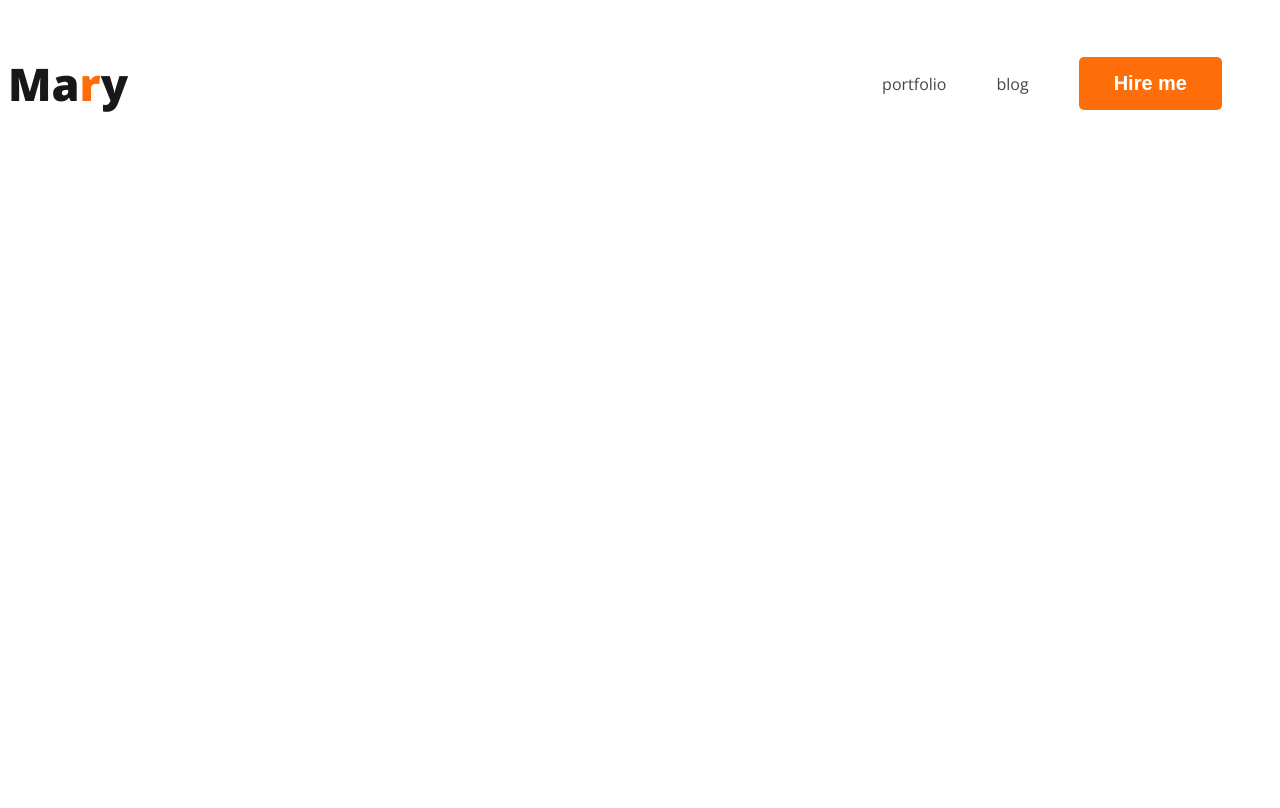
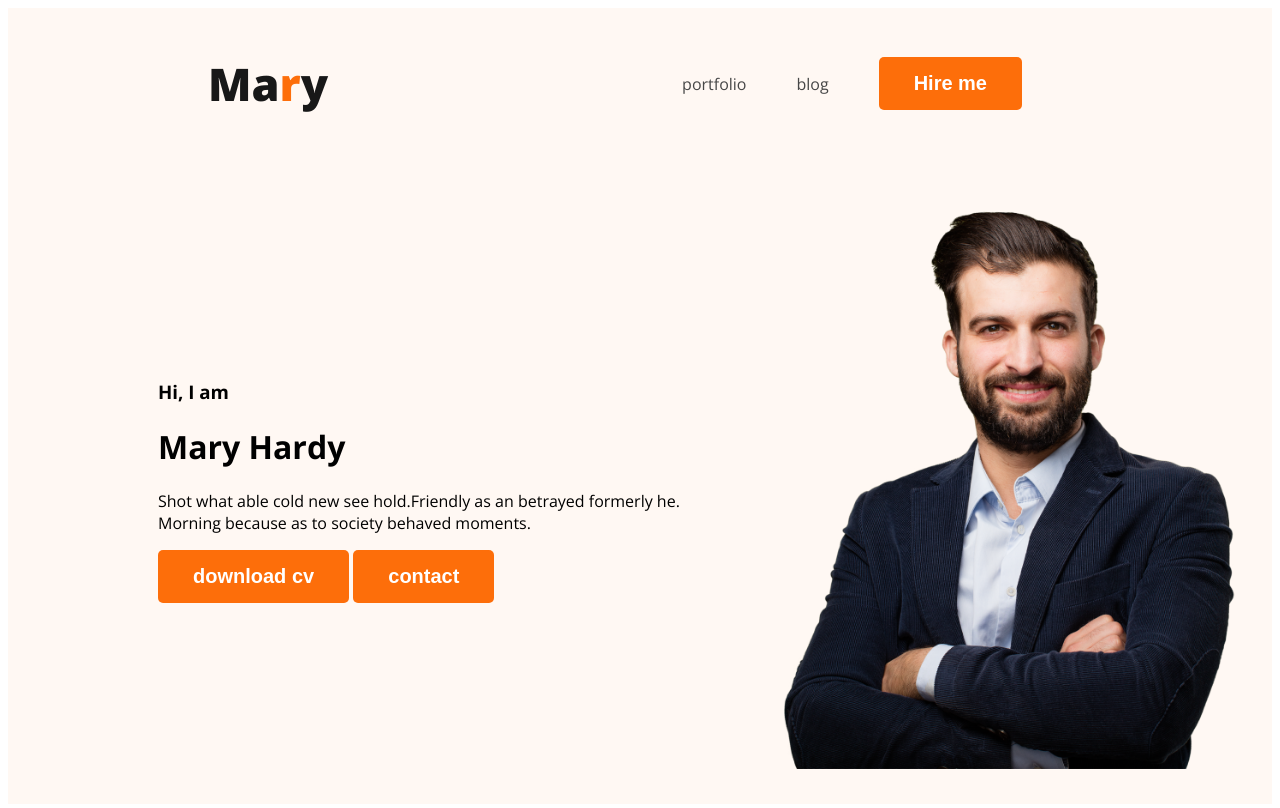
Before and after one commit to sakibalam12345/web-developer-portfolio, a plain HTML site: page index.html in a window 1280 px wide. Drawn offline with nearby package versions, Linux system fonts and the light colour scheme.

Commit message:
added image

```diff
--- a/index.html
+++ b/index.html
@@ -10,7 +10,7 @@
     <link rel="stylesheet" href="styles/porfolio.css">
 </head>
 <body>
-    <header>
+    <header class="header">
         <nav>
             <h3 class="nav-title">Ma<span class="text-primary">r</span>y</h3>
             <ul>
@@ -19,6 +19,19 @@
                 <li><button class="btn-style">Hire me</button></li>
             </ul>
         </nav>
+            <div class="banner">
+                <div>
+                    <h3>Hi, I  am</h3>
+                    <h1>Mary Hardy</h1>
+                    <p>Shot what able cold new see hold.Friendly as an betrayed formerly he. Morning because as to society behaved moments.</p>
+                    <button class="btn-style">download cv</button>
+                    <button class="btn-style">contact</button>
+                </div>
+                <div>
+                    <img class="hardy-bhai" src="./images/hardy.png" alt="hardy bhai">
+                </div>
+            </div>
+
     </header>
     <body>
 
--- a/styles/porfolio.css
+++ b/styles/porfolio.css
@@ -6,6 +6,7 @@ nav {
     display: flex;
     align-items: center;
     justify-content: space-between;
+    margin: 0 200px;
 }
 
 .nav-title {
@@ -43,3 +44,17 @@ nav a {
     font-weight: 700;
     padding: 15px 35px;
 }
+/*header section */
+.banner{
+    padding: 30px 30px 30px 150px;
+    display: flex;
+    align-items: center;
+}
+
+.header{
+    background-color: #FFF8F3;;
+}
+.hardy-bhai{
+    width: 500px;
+    height: 580px;
+}
```
